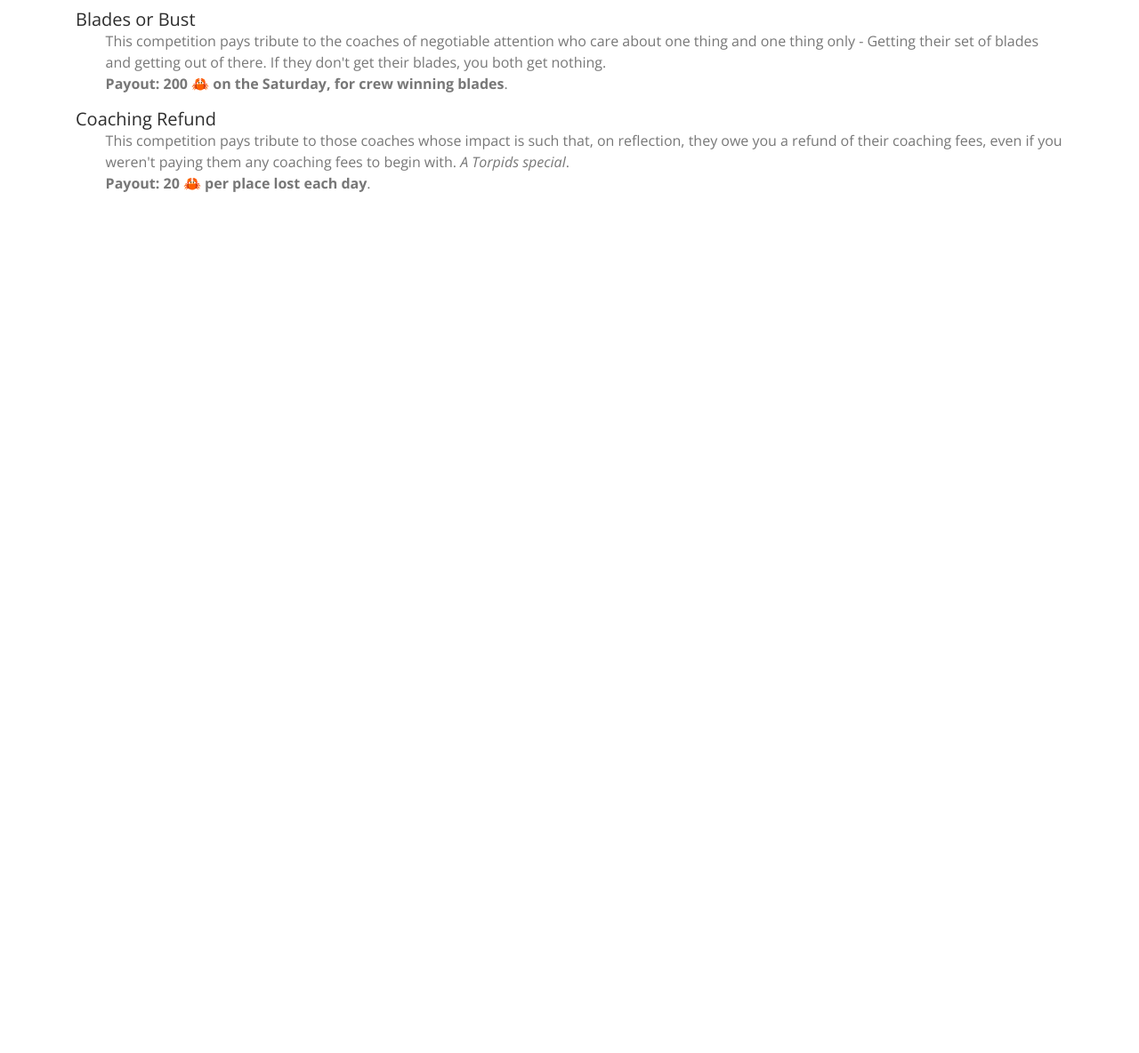
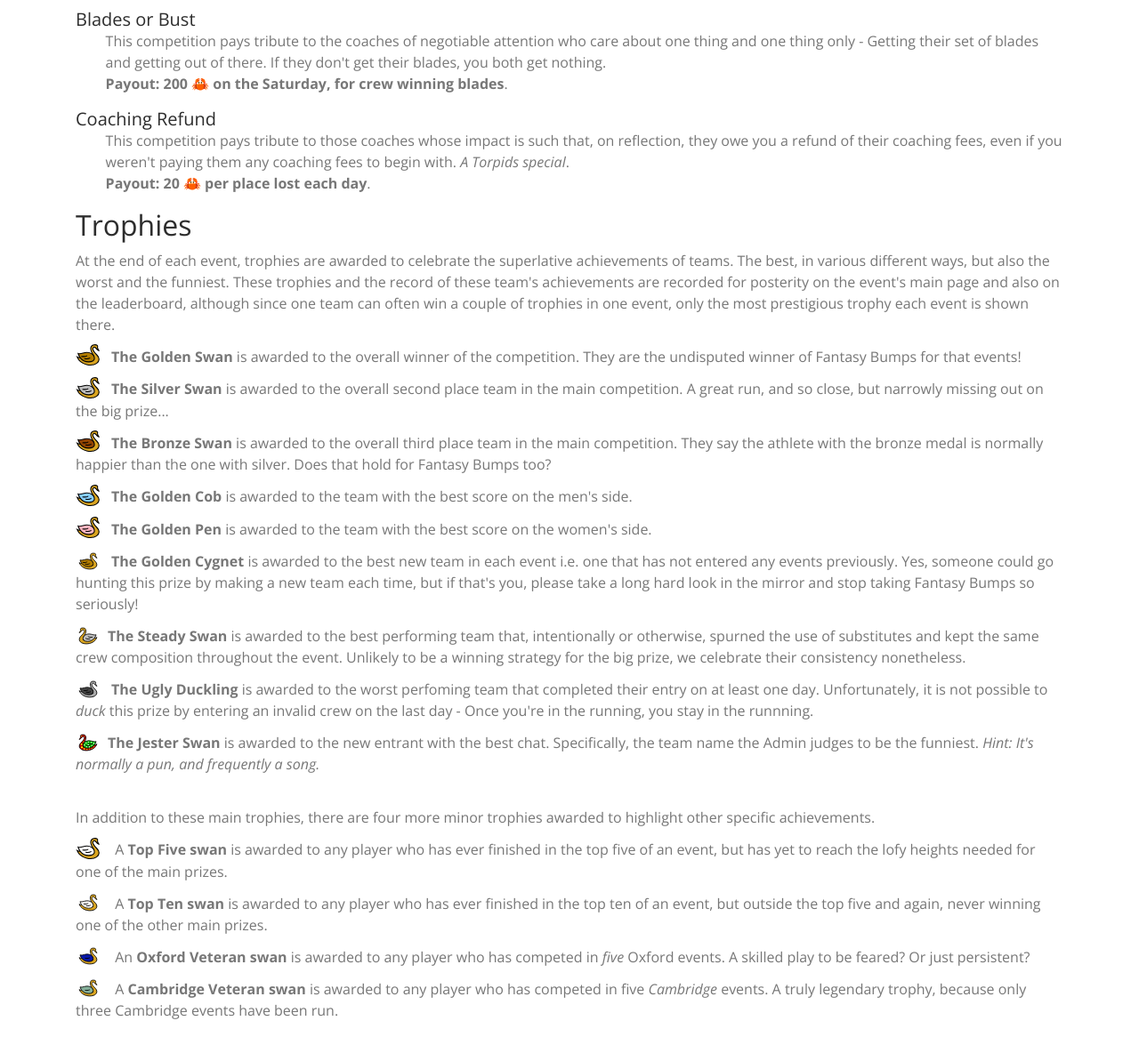
Before and after one commit to JoeHitchen/fantasy-bumps, a Django app: page /guide-rules/ in a window 1280 px wide. Shown: the part 1917-3101 px from the top of the page at 89% size. Before the commit the page ends 2133 px from the top, so only its background shows below. Run offline with Django 3.2, Linux system fonts and the light colour scheme; data comes from the database, SQL or seed files in the repository; parts of the project's set-up code (start-up, migrations or seed data) failed here and were passed over; some libraries are stand-ins or nearby versions.

Commit message:
Added a guide for the trophies and links where they are displayed

```diff
--- a/fantasy/static/fantasy/main.css
+++ b/fantasy/static/fantasy/main.css
@@ -116,3 +116,7 @@
   margin-left: -0.25rem;
   margin-right: 0.25rem;
 }
+
+.info-icon {
+  padding-top: 0.25em; padding-bottom: 0.4em; padding-left: 0.25em; padding-right: 0.25em;
+}
--- a/fantasy/templates/fantasy/leaderboard.html
+++ b/fantasy/templates/fantasy/leaderboard.html
@@ -49,6 +49,8 @@
   <div class="mb-3">
     {% if ranking == GENDERS_OVERALL %}Teams are ranked by the total number of crabs accumulated and then by the combined value of their crews.
     {% else %}Teams are ranked by the number of crabs their {{ ranking.label|lower }}'s crew has accumulated and then by the value of their {{ ranking.label|lower }}'s crews.{% endif %}
+    <br/>
+    Confused about the swans? Read more <a href="{% url 'fantasy:rules' %}#trophies">here</a>.
   </div>
   <div class="btn-group mb-3">
     {% if show_validity %}{% if invalid_entries %}<button class="btn btn-sm btn-success btn-filter" data-filter="invalid-entries">Hide Invalid Entries</button>
--- a/fantasy/templates/fantasy/rules.html
+++ b/fantasy/templates/fantasy/rules.html
@@ -1,7 +1,9 @@
 {% extends 'core/base.html' %}
 {% load fantasy_tags %}
+{% load static %}
 
 {% block page_head %}
+<link rel="stylesheet" type="text/css" href="{% static 'fantasy/main.css' %}">
 <style type="text/css">
   h5,h6 {
     margin-bottom: 0rem;
@@ -13,6 +15,13 @@
   .subrule-text {
     margin-left: 2.5rem;
     margin-bottom: 1rem;
+  }
+  .trophy-text {
+    margin-bottom: 0.75em;
+  }
+  .trophy-text img {
+    width: 2em;
+    margin-right: 0.5em;
   }
 </style>
 {% endblock %}
@@ -151,5 +160,68 @@
   </div>
 </div></div>
 
+<div class="row"><div class="col" id="trophies">
+  <h2>Trophies</h2>
+  <div class="trophy-text">
+    At the end of each event, trophies are awarded to celebrate the superlative achievements of teams.
+    The best, in various different ways, but also the worst and the funniest.
+    These trophies and the record of these team's achievements are recorded for posterity on the event's main page and also on the leaderboard, although since one team can often win a couple of trophies in one event, only the most prestigious trophy each event is shown there.
+  </div>
+  <div class="trophy-text">
+    {{ trophy_types.GOLDEN_SWAN|swan_image }}<strong>The {{ trophy_types.GOLDEN_SWAN.label }}</strong> is awarded to the overall winner of the competition.
+    They are the undisputed winner of Fantasy Bumps for that events!
+  </div>
+  <div class="trophy-text">
+    {{ trophy_types.SILVER_SWAN|swan_image }}<strong>The {{ trophy_types.SILVER_SWAN.label }}</strong> is awarded to the overall second place team in the main competition.
+    A great run, and so close, but narrowly missing out on the big prize...
+  </div>
+  <div class="trophy-text">
+    {{ trophy_types.BRONZE_SWAN|swan_image }}<strong>The {{ trophy_types.BRONZE_SWAN.label }}</strong> is awarded to the overall third place team in the main competition.
+    They say the athlete with the bronze medal is normally happier than the one with silver.
+    Does that hold for Fantasy Bumps too?
+  </div>
+  <div class="trophy-text">
+    {{ trophy_types.GOLDEN_COB|swan_image }}<strong>The {{ trophy_types.GOLDEN_COB.label }}</strong> is awarded to the team with the best score on the men's side.
+  </div>
+  <div class="trophy-text">
+    {{ trophy_types.GOLDEN_PEN|swan_image }}<strong>The {{ trophy_types.GOLDEN_PEN.label }}</strong> is awarded to the team with the best score on the women's side.
+  </div>
+  <div class="trophy-text">
+    {{ trophy_types.GOLDEN_CYGNET|swan_image }}<strong>The {{ trophy_types.GOLDEN_CYGNET.label }}</strong> is awarded to the best new team in each event i.e. one that has not entered any events previously.
+    Yes, someone could go hunting this prize by making a new team each time, but if that's you, please take a long hard look in the mirror and stop taking Fantasy Bumps so seriously!
+  </div>
+  <div class="trophy-text">
+    {{ trophy_types.STEADY_SWAN|swan_image }}<strong>The {{ trophy_types.STEADY_SWAN.label }}</strong> is awarded to the best performing team that, intentionally or otherwise, spurned the use of substitutes and kept the same crew composition throughout the event.
+    Unlikely to be a winning strategy for the big prize, we celebrate their consistency nonetheless.
+  </div>
+  <div class="trophy-text">
+    {{ trophy_types.UGLY_DUCKLING|swan_image }}<strong>The {{ trophy_types.UGLY_DUCKLING.label }}</strong> is awarded to the worst perfoming team that completed their entry on at least one day.
+    Unfortunately, it is not possible to <em>duck</em> this prize by entering an invalid crew on the last day - Once you're in the running, you stay in the runnning.
+  </div>
+  <div class="trophy-text">
+    {{ trophy_types.JESTER_SWAN|swan_image }}<strong>The {{ trophy_types.JESTER_SWAN.label }}</strong> is awarded to the new entrant with the best chat.
+    Specifically, the team name the Admin judges to be the funniest.
+    <em>Hint: It's normally a pun, and frequently a song.</em>
+  </div>
+  <br/>
+  <div class="trophy-text">
+    In addition to these main trophies, there are four more minor trophies awarded to highlight other specific achievements.
+  </div>
+  <div class="trophy-text">
+    {{ 'Top Five'|swan_image }} A <strong>Top Five swan</strong> is awarded to any player who has ever finished in the top five of an event, but has yet to reach the lofy heights needed for one of the main prizes.
+  </div>
+  <div class="trophy-text">
+    {{ 'Top Ten'|swan_image }} A <strong>Top Ten swan</strong> is awarded to any player who has ever finished in the top ten of an event, but outside the top five and again, never winning one of the other main prizes.
+  </div>
+  <div class="trophy-text">
+    {{ 'Oxford'|swan_image }} An <strong>Oxford Veteran swan</strong> is awarded to any player who has competed in <em>five</em> Oxford events.
+    A skilled play to be feared? Or just persistent?
+  </div>
+  <div class="trophy-text">
+    {{ 'Cambridge'|swan_image }} A <strong>Cambridge Veteran swan</strong> is awarded to any player who has competed in five <em>Cambridge</em> events.
+    A truly legendary trophy, because only three Cambridge events have been run.
+  </div>
+</div></div>
+
 <br/>
 {% endblock%}
--- a/fantasy/templatetags/fantasy_tags.py
+++ b/fantasy/templatetags/fantasy_tags.py
@@ -569,12 +569,12 @@ def swan_image(trophy_type: str, tooltip: str = '', bottom_tooltip: bool = False
     if is_reversed:
         style_classes.append('swan-trophy-reversed')
 
-    return '<img src="{}" class="{}" data-toggle="tooltip" data-placement="{}" title="{}" />'.format(  # noqa: E501
+    return mark_safe('<img src="{}" class="{}" data-toggle="tooltip" data-placement="{}" title="{}" />'.format(  # noqa: E501
         static('fantasy/swan-{}.svg'.format(file_tag)),
         ' '.join(style_classes),
         'bottom' if bottom_tooltip else 'top',
         tooltip,
-    )
+    ))
 
 
 @register.filter
--- a/fantasy/views.py
+++ b/fantasy/views.py
@@ -61,6 +61,7 @@ class FantasyBaseMixin(ContextMixin):
         context['money'] = money
         context['timings'] = timings
         context['coaching'] = CoachingCompetitions
+        context['trophy_types'] = models.Trophy.Types
 
         events = utils.ordered_events()
         if 'event' in context:
```
Also changed, not shown: fantasy/templates/fantasy/event-trophies.html (+7 -2 lines).
